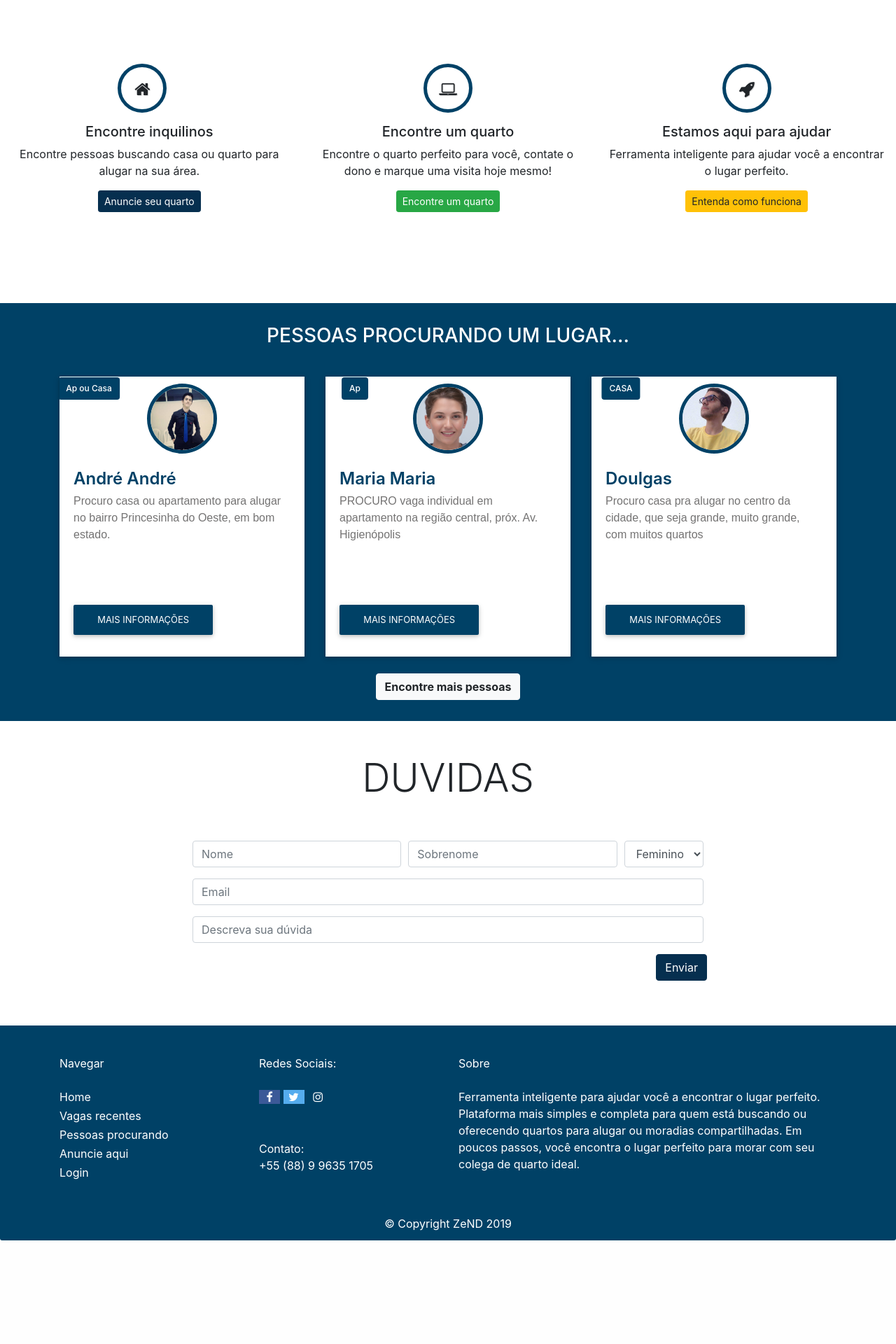
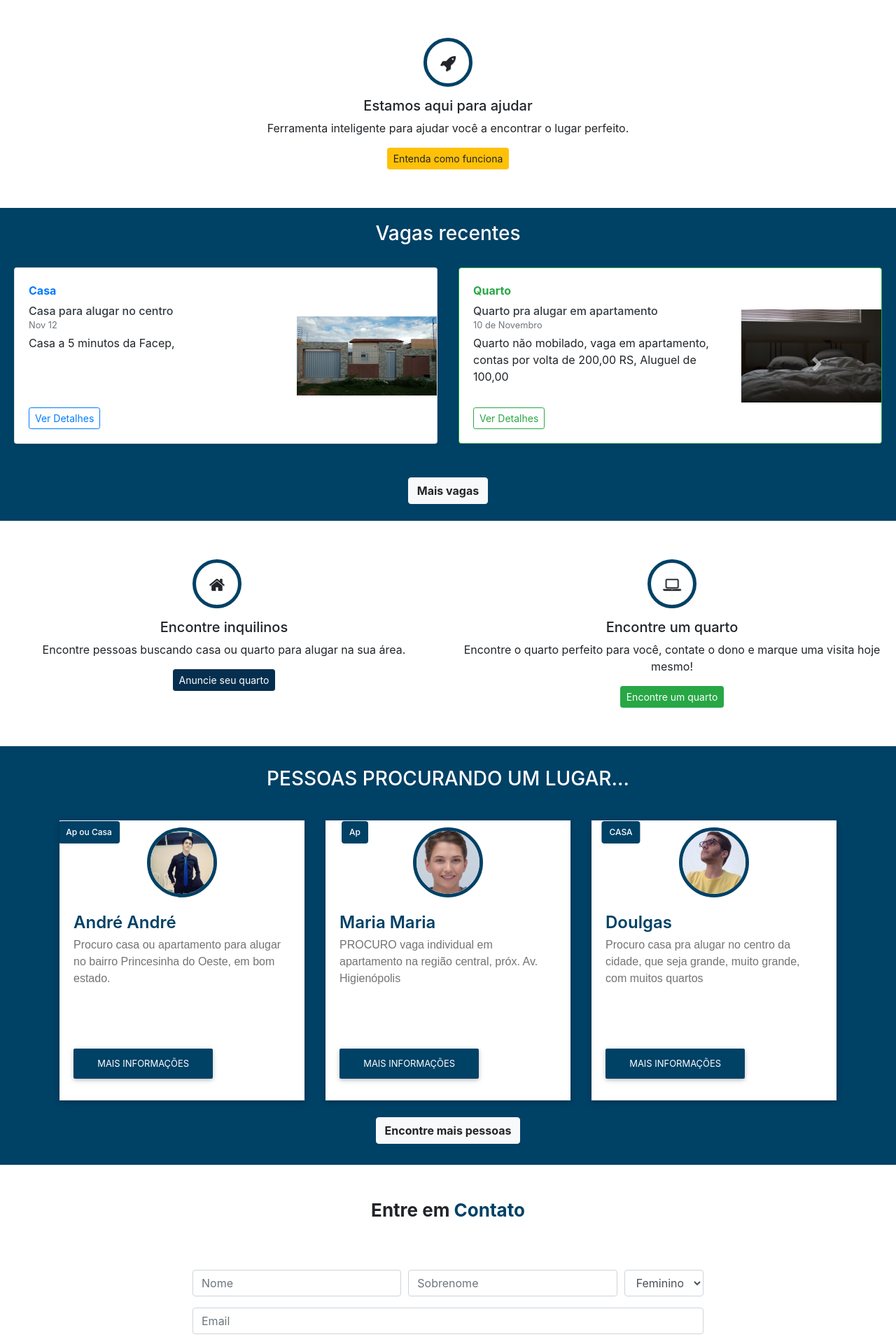
Before and after one commit to brunozn/ProjetoProgramacaoWeb, a PHP site: page /index2.html in a window 1280 px wide. Shown: the part 914-2834 px from the top of the page at 70% size. Before the commit the page ends 2686 px from the top, so only its background shows below. Run offline with PHP 8.4, Linux system fonts and the light colour scheme; some libraries are stand-ins or nearby versions.

Commit message:
Estrutura front melhorada

```diff
--- a/index2.html
+++ b/index2.html
@@ -6,6 +6,10 @@
   <meta name="viewport" content="width=device-width, initial-scale=1">
   <link rel="stylesheet" href="https://maxcdn.bootstrapcdn.com/bootstrap/4.3.1/css/bootstrap.min.css">
   <link rel="stylesheet" href="node_modules/bootstrap/compile/bootstrap.css">
+
+  <!--Adicionei para o carosel funcionar-->
+  <script src="https://ajax.googleapis.com/ajax/libs/jquery/3.4.1/jquery.min.js"></script>
+  <script src="https://maxcdn.bootstrapcdn.com/bootstrap/4.4.1/js/bootstrap.min.js"></script>
 
 
   <script src="node_modules/jquery/dist/jquery.js"></script>
@@ -17,23 +21,20 @@
   <link rel="stylesheet" type="text/css" href="public/css/footer.css">
   <link rel="stylesheet" type="text/css" href="public/css/navegation.css">
 
-
 </head>
 <body>
 
-
-
-
-
 <!----------------------------->
 <!-- Barra de navegação-->
-    <nav id="navegacao" class="navbar navbar-expand-sm navbar-light navbar-laravel">
+
+  <nav id="navegacao" class="navbar fixed-top navbar-expand-sm navbar-light navbar-laravel">
     <!--<nav id="navegacao" class="navbar navbar-expand-sm navbar-dark"> -->
       <div class="container">
         <!-- Brand/logo -->
         <a id="navbar-brand" href="index2.html">
-      <img src="Elementosindex/logo01.png" alt="logo" style="width:50px; height: 50px;">
+          <img id="logo-nav" src="public/imgs/logos/logo01.png" alt="logo">
         </a>
+
 
         <!-- Toggler/collapsibe Button -->
         <button class="navbar-toggler" type="button" data-toggle="collapse" data-target="#links-navegacao">
@@ -42,7 +43,7 @@
 
 
     <!-- Links -->
-<div class="collapse navbar-collapse ml-auto" id="links-navegacao">
+    <div class="collapse navbar-collapse ml-auto" id="links-navegacao" id="mainNav">
       <ul class="navbar-nav ml-auto"> <!--ml-auto to the right-->
           <li class="nav-item">
               <a class="nav-link" href="index2.html">Home</a>
@@ -76,7 +77,6 @@
       </div>
     </nav>
 
-
 <!-- FIM da Barra de navegação-->
 <!----------------------------->
 
@@ -86,11 +86,11 @@
 <!-- Banner inicial-->
 <div id="main-banner">
   <div id="logo-banner">
-    <img src="Elementosindex/logo01.png" alt="logo-HouseMate" style="width: 250px;">
+    <img id="logo-banner" src="Elementosindex/logo01.png" alt="logo-HouseMate">
   </div>
     <div id="banner-search">
       <h1 id="text-inic">À procura de um apê pra dividir em Pau dos Ferros?</h1>
-      <br>
+
       <form>
           <div class="input-group mb-6">
               <input type="text" class="form-control" placeholder="Digite o bairro" aria-label="Digite o bairro" aria-describedby="button-addon2">
@@ -117,31 +117,14 @@
       </form>
     </div>
 
+
+
+
+
 <!---->
 
 <div class="container-two">
-  <div class="row">
-    <div class="col-md-4">
-      <div class="centered-icon">
-        <div class="icon-wrapp icon-circle icon-primary" style="width: 100px;"><i class="fa fa-home"></i></div>
-        <h5>Encontre inquilinos</h5>
-        <p>
-          Encontre pessoas buscando casa ou quarto para alugar na sua área.
-        </p>
-        <p><a href="#" class="btn btn-primary btn-sm">Anuncie seu quarto</a></p>
-      </div>
-    </div>
-    <div class="col-md-4">
-      <div class="centered-icon">
-        <div class="icon-wrapp icon-circle icon-primary"><i class="fa fa-laptop"></i></div>
-        <h5>Encontre um quarto</h5>
-        <p>
-          Encontre o quarto perfeito para você, contate o dono e marque uma visita hoje mesmo!
-        </p>
-        <p><a href="#" class="btn btn-success btn-sm">Encontre um quarto</a></p>
-      </div>
-    </div>
-    <div class="col-md-4">
+    <div class="col-md-12">
       <div class="centered-icon">
         <div class="icon-wrapp icon-circle icon-primary"><i class="fa fa-rocket"></i></div>
         <h5>Estamos aqui para ajudar
@@ -149,7 +132,207 @@
         <p>
           Ferramenta inteligente para ajudar você a encontrar o lugar perfeito.
         </p>
-        <p><a href="#" class="btn btn-warning btn-sm">Entenda como funciona</a></p>
+        <p><a href="#about" class="btn btn-warning btn-sm">Entenda como funciona</a></p>
+      </div>
+    </div>
+</div>
+
+
+
+
+
+
+
+
+
+
+
+
+
+
+
+
+
+
+
+
+<!--CARROUSEL -->
+<div class="container-recentes">
+  <h3 class="col-md-6 col-sm-12" id="title-card"> Vagas recentes</h2>
+    <br>
+
+<div id="demo-carosel" class="carousel slide" data-ride="carousel">
+
+  <!-- Indicators
+  <ul class="carousel-indicators">
+    <li data-target="#demo-carosel" data-slide-to="0" class="active"></li>
+    <li data-target="#demo-carosel" data-slide-to="1"></li>
+    <li data-target="#demo-carosel" data-slide-to="2"></li>
+  </ul>
+-->
+
+  <!-- The slideshow -->
+  <div class="carousel-inner">
+
+    <div class="carousel-item active">
+
+      <div class="row">
+        <div class="col-md-6">
+     <div class="card flex-md-row mb-4 shadow-sm h-md-250">
+        <div class="card-body d-flex flex-column align-items-start">
+           <strong class="d-inline-block mb-2 text-primary">Casa</strong>
+           <h6 class="mb-0">
+              <a class="text-dark" href="#">Casa para alugar no centro</a>
+           </h6>
+           <div class="mb-1 text-muted small">Nov 12</div>
+           <p class="card-text mb-auto">Casa a 5 minutos da Facep, </p>
+           <a class="btn btn-outline-primary btn-sm" role="button" href="index.html">Ver Detalhes</a>
+        </div>
+        <img id="img-anuncio" class="card-img-right flex-auto d-none d-lg-block" alt="Thumbnail [200x250]" src="Imgs/casa.jpg" style="width: 200px; height: 250px;">
+     </div>
+  </div>
+  <div class="col-md-6">
+     <div class="card border-success flex-md-row mb-4 shadow-sm h-md-250">
+        <div class="card-body d-flex flex-column align-items-start">
+           <strong class="d-inline-block mb-2 text-success">Quarto</strong>
+           <h6 class="mb-0">
+              <a class="text-dark" href="#">Quarto pra alugar em apartamento</a>
+           </h6>
+           <div class="mb-1 text-muted small">10 de Novembro</div>
+           <p class="card-text mb-auto">Quarto não mobilado, vaga em apartamento, contas por volta de 200,00 RS, Aluguel de 100,00</p>
+           <a class="btn btn-outline-success btn-sm" href="index.html">Ver Detalhes</a>
+        </div>
+        <img id="img-anuncio" class="card-img-right flex-auto d-none d-lg-block" alt="Thumbnail [200x250]" src="Imgs/quarto3.jpg" style="width: 200px; height: 250px;">
+     </div>
+  </div>
+      </div>
+    </div> <!--carousel-item1-->
+
+
+    <div class="carousel-item">
+
+      <div class="row">
+        <div class="col-md-6">
+     <div class="card flex-md-row mb-4 shadow-sm h-md-250">
+        <div class="card-body d-flex flex-column align-items-start">
+           <strong class="d-inline-block mb-2 text-primary">Casa</strong>
+           <h6 class="mb-0">
+              <a class="text-dark" href="#">Casa para alugar no centro</a>
+           </h6>
+           <div class="mb-1 text-muted small">Nov 12</div>
+           <p class="card-text mb-auto">Casa a 5 minutos da Facep, </p>
+           <a class="btn btn-outline-primary btn-sm" role="button" href="index.html">Ver Detalhes</a>
+        </div>
+        <img id="img-anuncio" class="card-img-right flex-auto d-none d-lg-block" alt="Thumbnail [200x250]" src="Imgs/casa.jpg" style="width: 200px; height: 250px;">
+     </div>
+  </div>
+  <div class="col-md-6">
+     <div class="card border-success flex-md-row mb-4 shadow-sm h-md-250">
+        <div class="card-body d-flex flex-column align-items-start">
+           <strong class="d-inline-block mb-2 text-success">Quarto</strong>
+           <h6 class="mb-0">
+              <a class="text-dark" href="#">Quarto pra alugar em apartamento</a>
+           </h6>
+           <div class="mb-1 text-muted small">10 de Novembro</div>
+           <p class="card-text mb-auto">Quarto não mobilado, vaga em apartamento, contas por volta de 200,00 RS, Aluguel de 100,00</p>
+           <a class="btn btn-outline-success btn-sm" href="index.html">Ver Detalhes</a>
+        </div>
+        <img id="img-anuncio" class="card-img-right flex-auto d-none d-lg-block" alt="Thumbnail [200x250]" src="Imgs/quarto3.jpg" style="width: 200px; height: 250px;">
+     </div>
+  </div>
+      </div>
+    </div> <!--carousel-item2-->
+
+
+    <div class="carousel-item">
+
+      <div class="row">
+        <div class="col-md-6">
+     <div class="card flex-md-row mb-4 shadow-sm h-md-250">
+        <div class="card-body d-flex flex-column align-items-start">
+           <strong class="d-inline-block mb-2 text-primary">Casa</strong>
+           <h6 class="mb-0">
+              <a class="text-dark" href="#">Casa para alugar no centro</a>
+           </h6>
+           <div class="mb-1 text-muted small">Nov 12</div>
+           <p class="card-text mb-auto">Casa a 5 minutos da Facep, </p>
+           <a class="btn btn-outline-primary btn-sm" role="button" href="index.html">Ver Detalhes</a>
+        </div>
+        <img id="img-anuncio" class="card-img-right flex-auto d-none d-lg-block" alt="Thumbnail [200x250]" src="Imgs/casa.jpg" style="width: 200px; height: 250px;">
+     </div>
+  </div>
+  <div class="col-md-6">
+     <div class="card border-success flex-md-row mb-4 shadow-sm h-md-250">
+        <div class="card-body d-flex flex-column align-items-start">
+           <strong class="d-inline-block mb-2 text-success">Quarto</strong>
+           <h6 class="mb-0">
+              <a class="text-dark" href="#">Quarto pra alugar em apartamento</a>
+           </h6>
+           <div class="mb-1 text-muted small">10 de Novembro</div>
+           <p class="card-text mb-auto">Quarto não mobilado, vaga em apartamento, contas por volta de 200,00 RS, Aluguel de 100,00</p>
+           <a class="btn btn-outline-success btn-sm" href="index.html">Ver Detalhes</a>
+        </div>
+        <img id="img-anuncio" class="card-img-right flex-auto d-none d-lg-block" alt="Thumbnail [200x250]" src="Imgs/quarto3.jpg" style="width: 200px; height: 250px;">
+     </div>
+  </div>
+      </div>
+
+    </div> <!--carousel-item3-->
+
+
+  </div> <!--carousel-inner-->
+
+  <!-- Left and right controls -->
+  <a class="carousel-control-prev" href="#demo-carosel" data-slide="prev">
+    <span class="carousel-control-prev-icon"></span>
+  </a>
+  <a class="carousel-control-next" href="#demo-carosel" data-slide="next">
+    <span class="carousel-control-next-icon"></span>
+  </a>
+</div> <!--demo-->
+
+<br>
+      <div class="col-md-6 col-sm-12" id="anchor-details">
+        <a href="anuncio2.html" class="btn btn-light"><strong>Mais vagas </strong> </a>
+      </div> <!--fim col-->
+      <br>
+
+
+</div> <!--container-->
+
+
+
+
+
+
+
+
+
+
+
+
+
+
+<div class="container-two" id="about">
+  <div class="row">
+    <div class="col-md-6">
+      <div class="centered-icon">
+        <div class="icon-wrapp icon-circle icon-primary" style="width: 100px;"><i class="fa fa-home"></i></div>
+        <h5>Encontre inquilinos</h5>
+        <p>
+          Encontre pessoas buscando casa ou quarto para alugar na sua área.
+        </p>
+        <p><a href="Cadastrar.html" class="btn btn-primary btn-sm">Anuncie seu quarto</a></p>
+      </div>
+    </div>
+    <div class="col-md-6">
+      <div class="centered-icon">
+        <div class="icon-wrapp icon-circle icon-primary"><i class="fa fa-laptop"></i></div>
+        <h5>Encontre um quarto</h5>
+        <p>
+          Encontre o quarto perfeito para você, contate o dono e marque uma visita hoje mesmo!
+        </p>
+        <p><a href="Cadastrar.html" class="btn btn-success btn-sm">Encontre um quarto</a></p>
       </div>
     </div>
   </div>
@@ -157,7 +340,16 @@
 
 
 
-<!--CARROUSEL -->
+
+
+
+
+
+
+
+
+
+
 
 <section class="details-card">
   <div class="container">
@@ -167,7 +359,7 @@
           <div class="col-md-4">
               <div class="card-content">
                   <div class="card-img">
-                      <img src="Imgs/rostos/etie.jpg" alt="">
+                      <img id="img-perfil-pesson" src="Imgs/rostos/etie.jpg" alt="">
                       <span><h4>Ap ou Casa</h4></span>
                   </div>
                   <div class="card-desc">
@@ -180,7 +372,7 @@
           <div class="col-md-4">
               <div class="card-content">
                   <div class="card-img">
-                      <img src="Imgs/pessoas/009909.jpg" alt="">
+                      <img id="img-perfil-pesson" src="Imgs/pessoas/009909.jpg" alt="">
                       <span><h4>Ap</h4></span>
                   </div>
                   <div class="card-desc">
@@ -193,7 +385,7 @@
           <div class="col-md-4">
               <div class="card-content">
                   <div class="card-img">
-                      <img src="Imgs/rostos/diog.jpg" alt="">
+                      <img id="img-perfil-pesson" src="Imgs/rostos/diog.jpg" alt="">
                       <span><h4>CASA</h4></span>
                   </div>
                   <div class="card-desc">
@@ -233,7 +425,10 @@
 
       <div class="row">
           <div class="col-12 text-center my-5">
-              <h1 class="display-4"> DUVIDAS </h1>
+              <h2 class="section-help section-help--center">Entre em
+                <span class="section-help_colorido">Contato</span>
+              </h2>
+
           </div>
       </div>
 
@@ -279,7 +474,7 @@
 
 
                   <div class="form-row">
-                      <button type="submit" class="btn btn-primary ml-auto">Enviar</button>
+                      <button id="buton-send" type="submit" class="btn btn-primary ml-auto">Enviar</button>
                       <!-- Se quiser colocar um popover como uma ajuda pra preencher o formulário é uma ideia também, só pesquisar mais sobre -->
                   </div>
 
--- a/public/css/navegation.css
+++ b/public/css/navegation.css
@@ -5,7 +5,18 @@
   border: 0;
   height: 50px;
   padding-top: 15px;
-  padding-bottom: 10px;
+  padding-bottom: 15px;
+
+}
+
+#logo-nav{
+  width: 50px;
+  height: 50px;
+}
+
+#logo-banner{
+  padding-top: 20px;
+  width: 200px;
 }
 
 
@@ -13,10 +24,13 @@
 /*Cor da letra da barra de navegação */
 .navbar-light .navbar-nav .nav-link{
   color:#ffffff;
-  font-family: -apple-system,BlinkMacSystemFont,"Segoe UI",Roboto,"Helvetica Neue",Arial,"Noto Sans",sans-serif,"Apple Color Emoji","Segoe UI Emoji","Segoe UI Symbol","Noto Color Emoji";
+  font-family: 'Kaushan Script',-apple-system,BlinkMacSystemFont,"Segoe UI",Roboto,"Helvetica Neue",Arial,"Noto Sans",sans-serif,"Apple Color Emoji","Segoe UI Emoji","Segoe UI Symbol","Noto Color Emoji";
   font-size: inherit;
   border-radius:  10%;
+  text-transform: uppercase;
 }
+
+
 
 
 #links-navegacao {
@@ -52,12 +66,3 @@ text-transform: uppercase;
   text-align: center;
   margin-top: 200px;
   }
-
-
-/* */
-img{
-    width: 100px;
-    height: 100px;
-    object-fit: scale-down;
-}
-/*  */
--- a/public/css/style2.css
+++ b/public/css/style2.css
@@ -13,6 +13,24 @@ body {
 }
 */
 
+
+#img-perfil-pesson{
+  width: 100px;
+  height: 100px;
+  object-fit: scale-down;
+}
+
+#img-anuncio{
+  width: 100px;
+  height: 100px;
+  object-fit: scale-down;
+}
+
+#imags{
+  width: 500px;
+  height: 500px;
+
+}
 
 
 
@@ -78,8 +96,8 @@ body {
 
 
 .container-two {
-    padding-top: 100px;
-    padding-bottom: 100px;
+    padding-top: 50px;
+    padding-bottom: 25px;
     padding-right: 15px;
     padding-left: 15px;
     margin-right: auto;
@@ -135,6 +153,38 @@ body {
   overflow: hidden;
 }
 /* fim da parte branca*/
+
+
+
+
+/*VAGAS RECENTES*/
+
+.container-recentes{
+  background-color: #004166;
+  margin-left: auto;
+  margin-right: auto;
+  padding-left: 20px;
+  padding-right: 20px;
+  margin-top: auto;
+  margin-bottom: auto;
+  padding-top: 20px;
+}
+
+/*FIM VAGAS RECENTES*/
+
+
+
+
+
+
+
+
+
+
+
+
+
+
 
 
 
@@ -286,6 +336,48 @@ a.btn-card {
 
 
 
+
+
+
+/*seção entre em contato*/
+/* caixa de duvida --  entre em contato*/
+#inputDuvida{
+min-height: 185px;
+}
+
+/*Botão enviar -- entre em contato*/
+#buton-send{
+  width: 100%;
+    background: #004166;
+    color: #fff;
+    border: none;
+    outline: 0;
+    font-weight: 600;
+    margin: 0;
+    padding: 0;
+    display: block;
+    line-height: 60px;
+}
+
+/*texto Entre em*/
+.section-help {
+  font-size: 26px;
+  font-weight: 700;
+  margin-bottom: 20px;
+  line-height: 34px;
+}
+/*texto colorido--> contato <-- */
+.section-help_colorido {
+  color: #004166;
+}
+
+
+
+
+
+
+
+
 /* css da PAGINA DE PESSOAS PROCURANDO*/
 @import url('https://maxcdn.bootstrapcdn.com/font-awesome/4.7.0/css/font-awesome.min.css');
 #team {
```
Also changed, not shown: anuncio2.html (+4 -4 lines), public/js/index.js (added, +42 -0 lines), Imgs/ind.jpg (added), Imgs/penguin-48559_960_720.png (added), iniciar1.jpg (added), public/imgs/logos/logo-nova.png (added), public/imgs/logos/logo011.png (added), quartoIniciar.jpg (added), quartoIniciar1.jpg (added), quartoIniciar2.jpg (added). Lines whose indentation alone changed are shown as unchanged.
